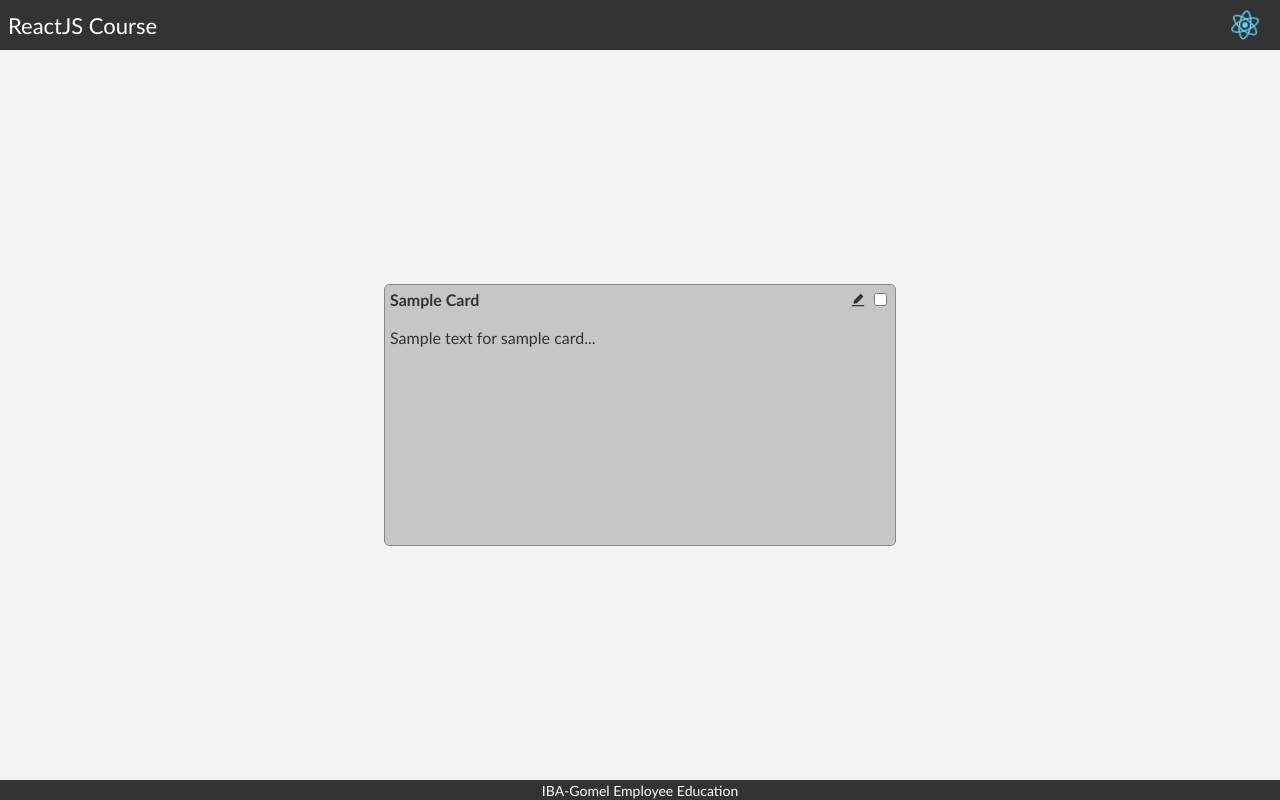
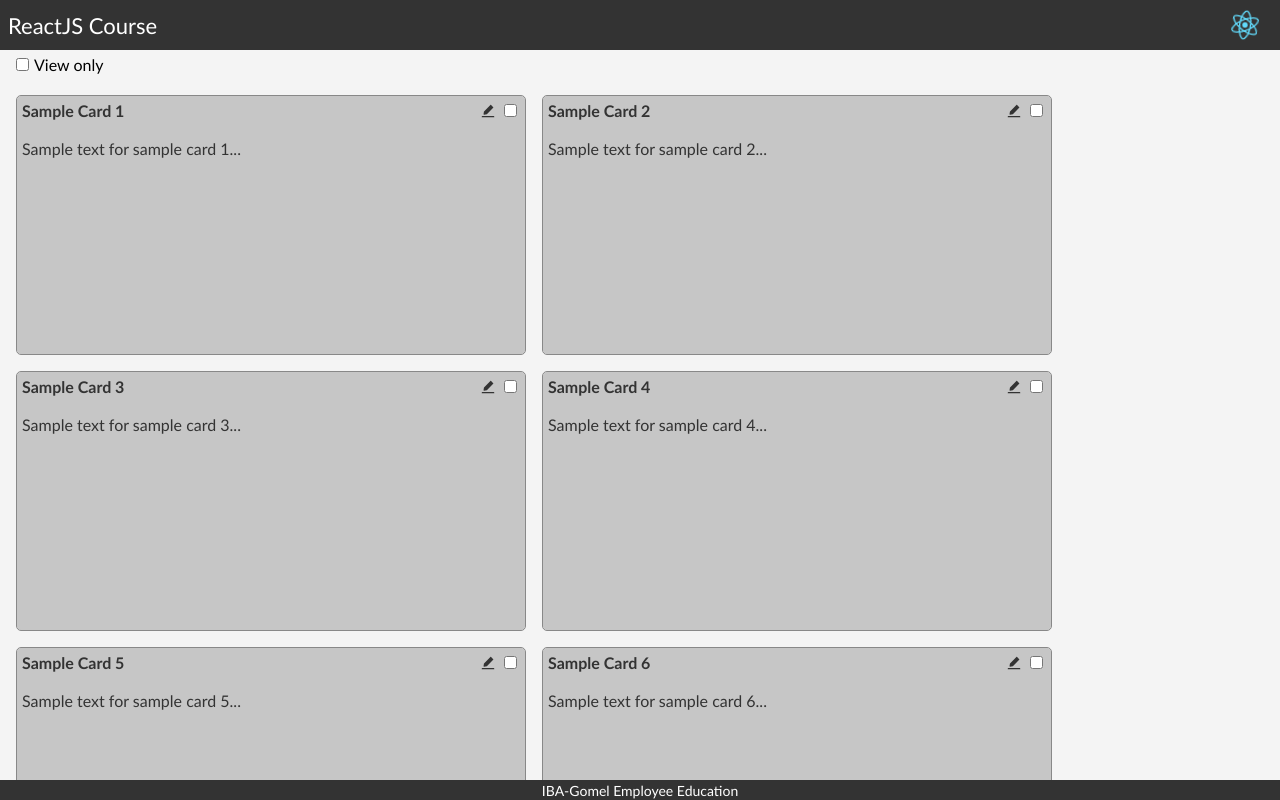
Before and after one commit to mmarozau/ReactJsCourse, a React (Create React App) app: page / in a window 1280 px wide. Built offline with nearby package versions, Linux system fonts and the light colour scheme.

Commit message:
T3-01. List and Conditionals

```diff
--- a/src/components/Card/Card.css
+++ b/src/components/Card/Card.css
@@ -5,11 +5,12 @@
     background-color: rgb(198, 198, 198);
 
     height: fit-content;
-    min-height: 250px;
-    width: 500px;
+    min-height: 248px;
+    width: 498px;
 
     white-space: pre-wrap;
     padding: 4px;
+    margin: 1px;
 
     outline: 1px #888888 solid;
     border: 1px rgb(198, 198, 198) solid;
--- a/src/components/Card/Card.jsx
+++ b/src/components/Card/Card.jsx
@@ -6,8 +6,6 @@ import './Card.css';
 
 const Card = (props) => {
 
-    const [isSelected, setIsSelected] = React.useState(false);
-    const [isEditMode, setIsEditMode] = React.useState(false);
     const [title, setTitle] = React.useState(props.cardTitle);
     const [text, setText] = React.useState(props.cardText);
 
@@ -16,10 +14,10 @@ const Card = (props) => {
 
 
     const selectCardHandler = () => {
-        setIsSelected(!isSelected);
+        props.onSelectCard(props.id);
     }
     const inputTitleHandler = (event) => {
-        setInputTitle(event.target.value)
+        setInputTitle(event.target.value);
     }
     const inputTextHandler = (event) => {
         setInputText(event.target.value);
@@ -28,29 +26,29 @@ const Card = (props) => {
     const editModeEnable = () => {
         setInputTitle(title);
         setInputText(text);
-        isSelected && setIsSelected(false);
-        setIsEditMode(true);
+        props.isSelected && props.onSelectCard(props.id, false);
+        props.onEditModeChange(props.id, true);
     }
 
     const saveChanges = () => {
         setTitle(inputTitle);
         setText(inputText);
-        setIsEditMode(false);
+        props.onEditModeChange(props.id, false);
     }
     const discardChanges = () => {
-        setIsEditMode(false);
+        props.onEditModeChange(props.id, false);
     }
 
     return (
-        <div className={`card-body ${isSelected ? 'card-body-selected' : ''}`}>
-            {!isEditMode ? (
+        <div className={`card-body ${props.isSelected ? 'card-body-selected' : ''}`}>
+            {!props.isEditMode ? (
                 // Read Mode
                 <div>
                     <div className="card-title">
                         <div className="card-title-label">{title || '<Card Title>'}</div>
                         <div className="card-title-controls">
-                            <AiFillEdit className="card-title-control-item" onClick={editModeEnable} title="Edit" />
-                            <input type="checkbox" checked={isSelected} onChange={selectCardHandler} />
+                            {!props.isViewMode && <AiFillEdit className="card-title-control-item" onClick={editModeEnable} title="Edit" />}
+                            <input type="checkbox" checked={props.isSelected} onChange={selectCardHandler} />
                         </div>
                     </div>
                     <br />
@@ -63,7 +61,7 @@ const Card = (props) => {
                         <input type="text" className="input-title" value={inputTitle} onChange={inputTitleHandler} />
                         <div className="card-title-controls">
                             <AiOutlineCheck className="card-title-control-item" style={{ color: 'green' }} onClick={saveChanges} title="Save Changes" />
-                            <AiOutlineClose className="card-title-control-item" style={{ color: 'red' }} onClick={discardChanges} title="Save Changes" />
+                            <AiOutlineClose className="card-title-control-item" style={{ color: 'red' }} onClick={discardChanges} title="Discard Changes" />
                         </div>
                     </div>
                     <br />
@@ -71,7 +69,7 @@ const Card = (props) => {
                 </div>
             )}
         </div>
-    )
+    );
 };
 
 export default Card;
--- a/src/components/Layout/ApplicationBody.css
+++ b/src/components/Layout/ApplicationBody.css
@@ -1,11 +1,42 @@
 .body {
+    background-color: inherit;
     position: relative;
 
     height: 100% - 50px;
     min-height: 100%;
 
     margin: 0;
+}
+
+.page-control-tab {
+    background-color: inherit;
+    font-family: 'Gill Sans', 'Gill Sans MT', Calibri, 'Trebuchet MS', sans-serif;
+
+    position: sticky;
+    z-index: 499;
+    top: 0;
+    right: 0;
+    width: fit-content;
+
+    min-height: 25px;
+    padding: 2px 12px 2px 12px;
+
     display: flex;
     align-items: center;
-    justify-content: center;
+    justify-content: end;
 }
+
+.page-control-checkbox {
+    display: flex;
+    align-items: center;
+    column-gap: 2px;
+}
+
+.page-cards-list {
+    position: relative;
+
+    display: flex;
+    flex-wrap: wrap;
+    gap: 16px;
+    margin: 16px;
+}
--- a/src/components/Layout/ApplicationBody.jsx
+++ b/src/components/Layout/ApplicationBody.jsx
@@ -1,11 +1,103 @@
+import { useState } from 'react';
+
 import './ApplicationBody.css'
 
 import Card from '../Card/Card';
 
-const ApplicationBody = () => (
-    <div className="body">
-        <Card cardTitle={'Sample Card'} cardText={'Sample text for sample card...'}></Card>
-    </div>
-);
+const INITIAL_CARDS_LIST = [
+    {
+        id: 1,
+        title: 'Sample Card 1',
+        text: 'Sample text for sample card 1...',
+        isSelected: false,
+        isEditMode: false
+    },
+    {
+        id: 2,
+        title: 'Sample Card 2',
+        text: 'Sample text for sample card 2...',
+        isSelected: false,
+        isEditMode: false
+    },
+    {
+        id: 3,
+        title: 'Sample Card 3',
+        text: 'Sample text for sample card 3...',
+        isSelected: false,
+        isEditMode: false
+    },
+    {
+        id: 4,
+        title: 'Sample Card 4',
+        text: 'Sample text for sample card 4...',
+        isSelected: false,
+        isEditMode: false
+    },
+    {
+        id: 5,
+        title: 'Sample Card 5',
+        text: 'Sample text for sample card 5...',
+        isSelected: false,
+        isEditMode: false
+    },
+    {
+        id: 6,
+        title: 'Sample Card 6',
+        text: 'Sample text for sample card 6...',
+        isSelected: false,
+        isEditMode: false
+    },
+    {
+        id: 7,
+        title: 'Sample Card 7',
+        text: 'Sample text for sample card 7...',
+        isSelected: false,
+        isEditMode: false
+    }
+];
+
+const ApplicationBody = () => {
+    const [cardsList, setCardsList] = useState(INITIAL_CARDS_LIST);
+    const [isViewMode, setIsViewMode] = useState(false);
+
+    const isViewModeHandler = () => {
+        setIsViewMode((prevState) => {
+            if (!prevState === true) {
+                setCardsList((prevState) => prevState.map(el => ({ ...el, isEditMode: false })));
+            }
+            return !prevState;
+        });
+    };
+
+    const selectCardHandler = (cardId, newVal = null) => {
+        setCardsList((prevState) => prevState.map(el => {
+            return el.id === cardId ? { ...el, isSelected: (newVal === null ? !el.isSelected : newVal) } : el;
+        }));
+    };
+
+    const changeEditMode = (cardId, editMode) => {
+        setCardsList((prevState) => prevState.map(el => {
+            return el.id === cardId ? { ...el, isEditMode: editMode } : el;
+        }));
+    };
+
+    return (
+        <div className="body">
+            <div className="page-control-tab">
+                <div className="page-control-checkbox">
+                    <input type="checkbox" checked={isViewMode} onChange={isViewModeHandler} /><span>View only</span>
+                </div>
+            </div>
+            <div className="page-cards-list">
+                {cardsList.map(el => (
+                    <Card key={el.id} id={el.id} cardTitle={el.title} cardText={el.text}
+                        isSelected={el.isSelected} onSelectCard={selectCardHandler}
+                        isEditMode={el.isEditMode} onEditModeChange={changeEditMode}
+                        isViewMode={isViewMode}></Card>
+                ))}
+            </div>
+        </div>
+    );
+};
 
 export default ApplicationBody;
```
